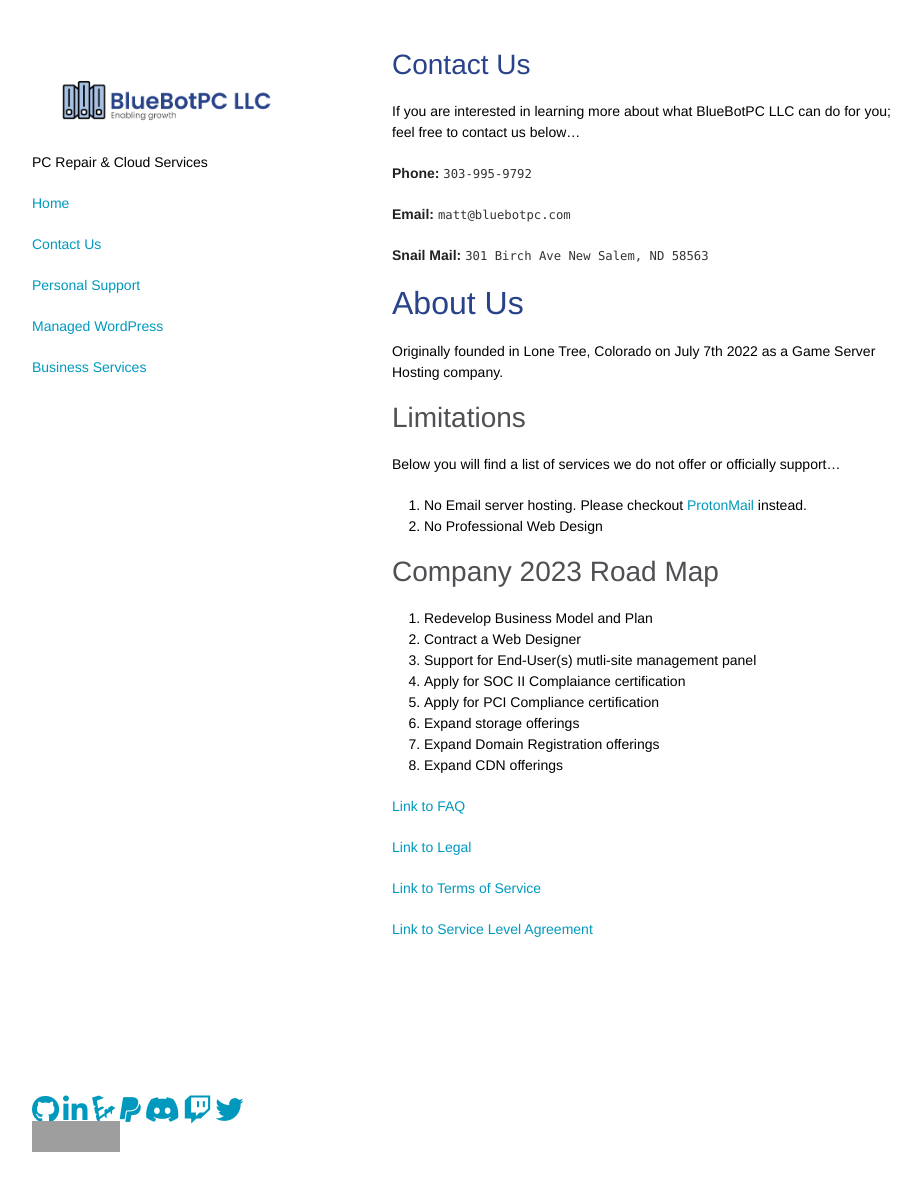
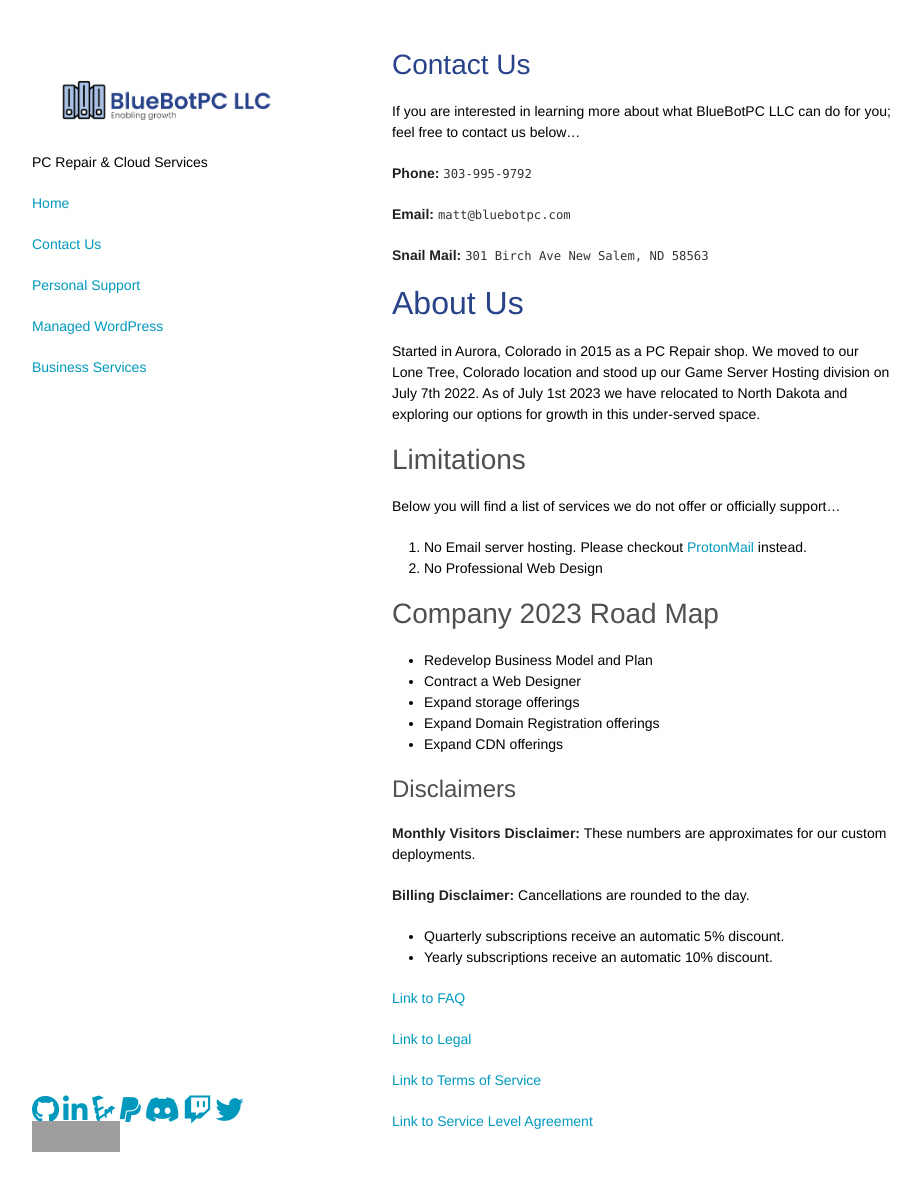
Before and after one commit to GoobyFRS/bluebotpc-web, a Jekyll site: the page built from pages/contact.md, in a window 1280 px wide and 1202 px high. Shown: the top 1191 px of the window, without its empty margins (178-1099 px from the left). Built offline with Jekyll 4.4.1, drawn with Linux system fonts in a browser that asks for light colours; nearby versions of some CDN libraries; our own code applies the rules of GitHub Pages for plain Markdown files; grey boxes are pictures that could not be loaded.

```diff
--- a/pages/contact.md
+++ b/pages/contact.md
@@ -13,7 +13,7 @@ If you are interested in learning more about what BlueBotPC LLC can do for you;
 
 ## About Us
 
-Originally founded in Lone Tree, Colorado on July 7th 2022 as a Game Server Hosting company.
+Started in Aurora, Colorado in 2015 as a PC Repair shop. We moved to our Lone Tree, Colorado location and stood up our Game Server Hosting division on July 7th 2022. As of July 1st 2023 we have relocated to North Dakota and exploring our options for growth in this under-served space.
 
 ### Limitations
 
@@ -24,14 +24,20 @@ Below you will find a list of services we do not offer or officially support...
 
 ### Company 2023 Road Map
 
-1. Redevelop Business Model and Plan
-2. Contract a Web Designer
-3. Support for End-User(s) mutli-site management panel
-4. Apply for SOC II Complaiance certification
-5. Apply for PCI Compliance certification
-6. Expand storage offerings
-7. Expand Domain Registration offerings
-8. Expand CDN offerings
+- Redevelop Business Model and Plan
+- Contract a Web Designer
+- Expand storage offerings
+- Expand Domain Registration offerings
+- Expand CDN offerings
+
+#### Disclaimers
+
+**Monthly Visitors Disclaimer:** These numbers are approximates for our custom deployments.
+
+**Billing Disclaimer:** Cancellations are rounded to the day.
+
+- Quarterly subscriptions receive an automatic 5% discount.
+- Yearly subscriptions receive an automatic 10% discount.
 
 [Link to FAQ](https://bluebotpc.com/pages/faq)
 
```
Also changed, not shown: index.md (+6 -8 lines), pages/features.md (+4 -5 lines), pages/legal/privacy-policy.md (added, +4 -0 lines), pages/pc.md (+3 -3 lines), pages/wordpress.md (+8 -18 lines).
